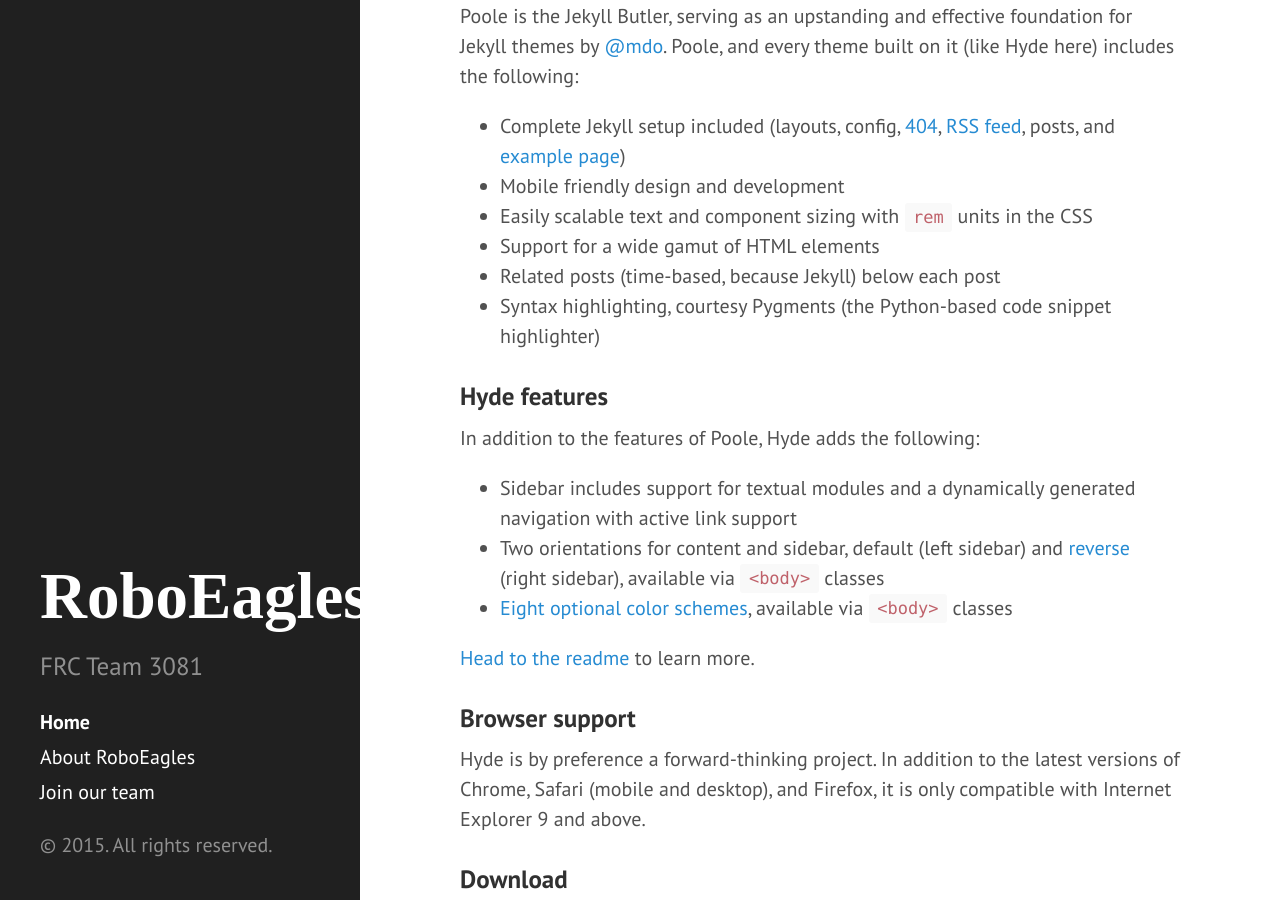
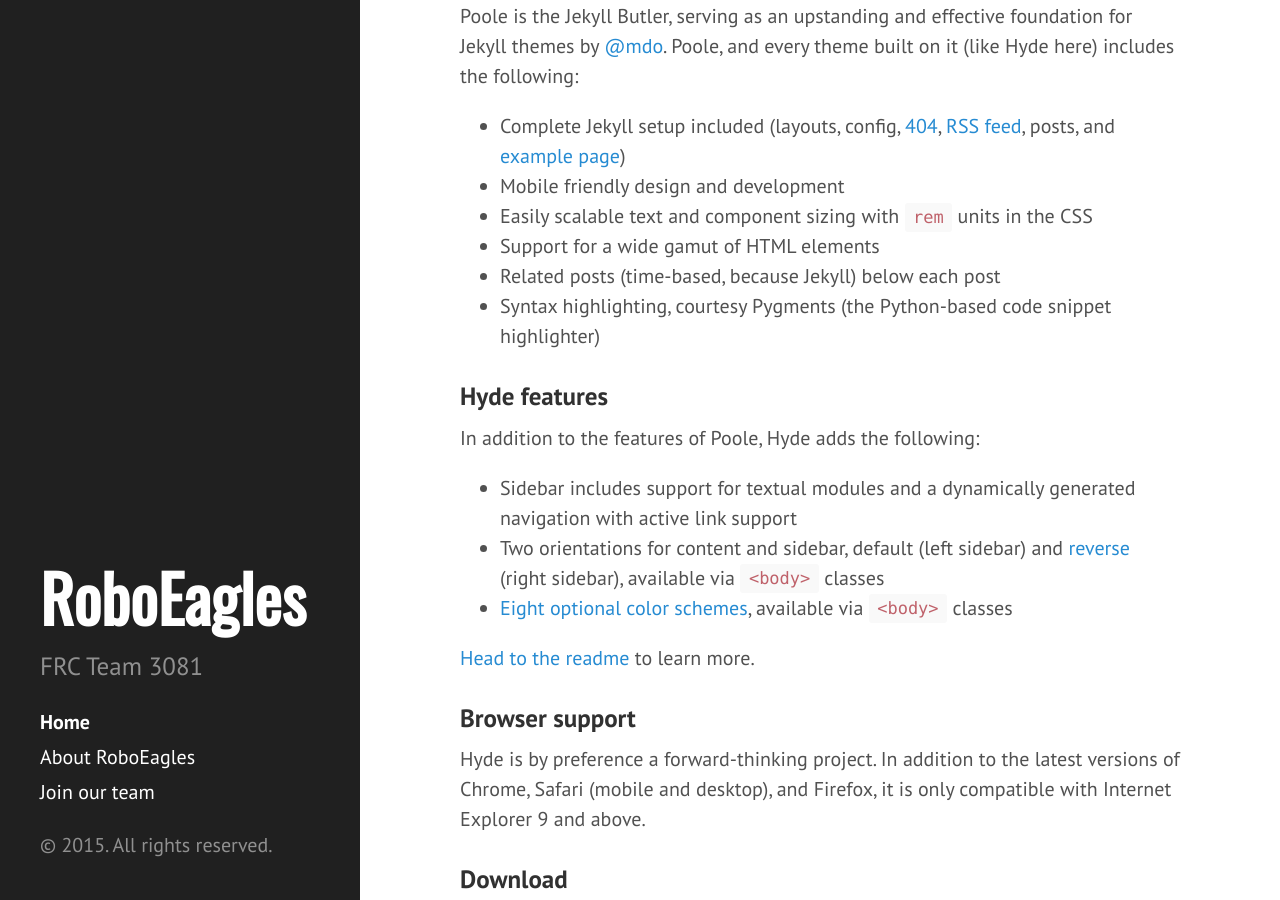
Before and after one commit to KennedyRoboEagles/KennedyRoboEagles.github.io-archive, a Jekyll site: the page built from index.html, in a window 1280 px wide and 900 px high, scrolled down 310 px. Built offline with Jekyll 4.4.1, drawn with Linux system fonts in a browser that asks for light colours; Markdown is read by kramdown in place of the engine named in the settings; the list of posts is cut into pages by our own code.

Commit message:
Futz with fonts

```diff
--- a/_includes/head.html
+++ b/_includes/head.html
@@ -18,7 +18,7 @@
   <link rel="stylesheet" href="{{ site.baseurl }}public/css/poole.css">
   <link rel="stylesheet" href="{{ site.baseurl }}public/css/syntax.css">
   <link rel="stylesheet" href="{{ site.baseurl }}public/css/hyde.css">
-  <link rel="stylesheet" href="http://fonts.googleapis.com/css?family=PT+Sans:400,400italic,700|Abril+Fatface">
+  <link rel="stylesheet" href="http://fonts.googleapis.com/css?family=PT+Sans:400,400italic,700|Abril+Fatface|Oswald">
 
   <!-- Icons -->
   <link rel="apple-touch-icon-precomposed" sizes="144x144" href="{{ site.baseurl }}public/apple-touch-icon-144-precomposed.png">
```
